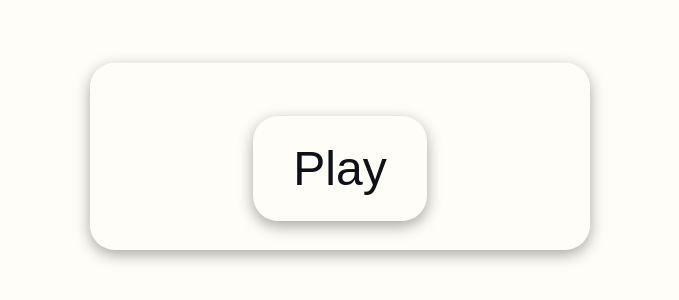
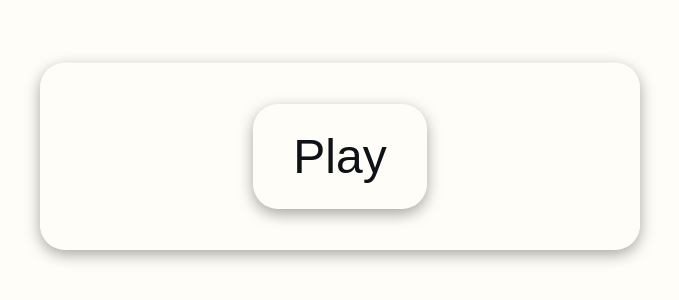
Before and after one commit to alt1tla/memory-game, a plain HTML site: page index.html in a window 1280 px wide. Shown: the part 244-544 px from the top of the page, without its empty margins (300-979 px from the left). Drawn offline with Linux system fonts and the light colour scheme.

Commit message:
style.css fixed

```diff
--- a/static/css/style.css
+++ b/static/css/style.css
@@ -82,12 +82,12 @@ body {
   justify-content: center;
   background-color: var(--bg-color);
   color: var(--text-color);
-  font-size: 1rem;
+  font-size: 1.5rem;
 }
 
 .container {
   background-color: var(--bg-color);
-  width: 500px;
+  width: 600px;
   padding: 25px;
   position: absolute;
   transform: translate(-50%, -50%);
@@ -195,6 +195,10 @@ button:hover {
   background-color: var(--bg-accent-color);
 }
 
+#start-game {
+  margin-bottom: 25px;
+}
+
 #stop-game {
   font-size: 2rem;
 }
```
